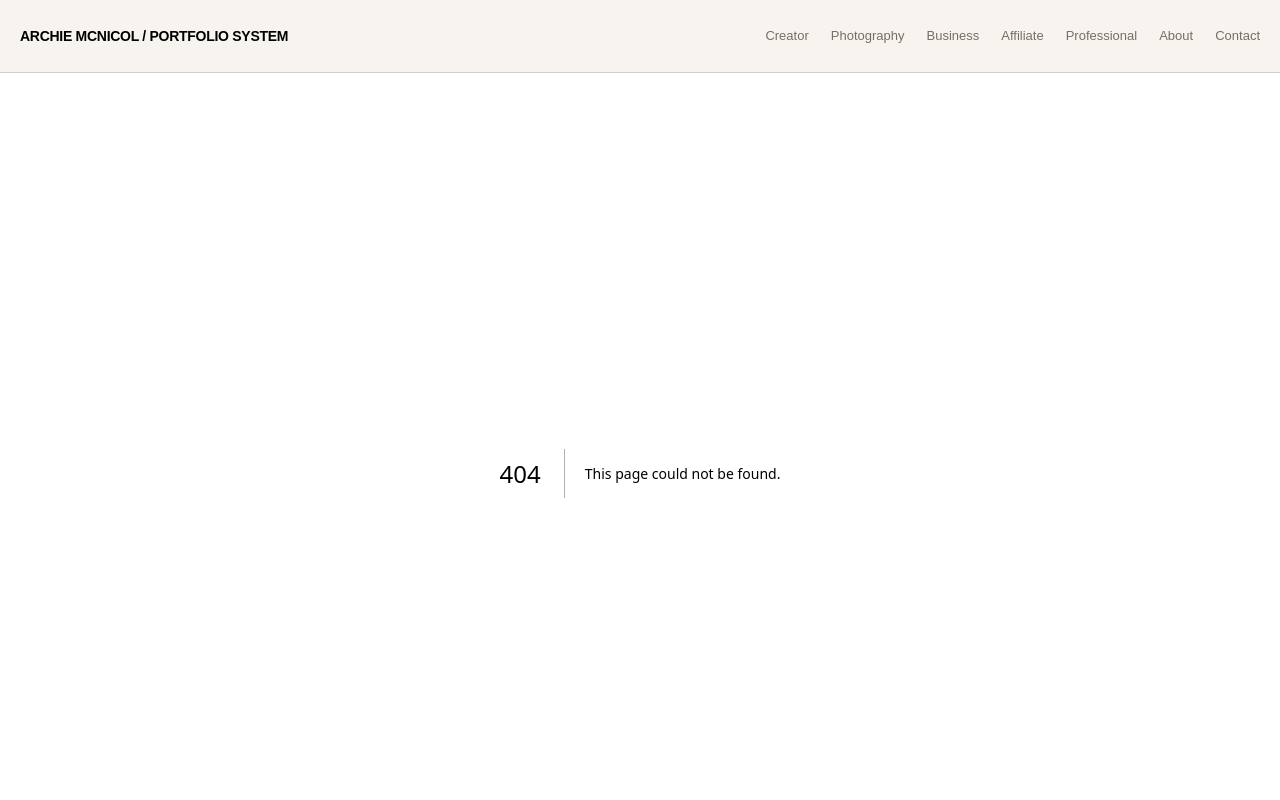
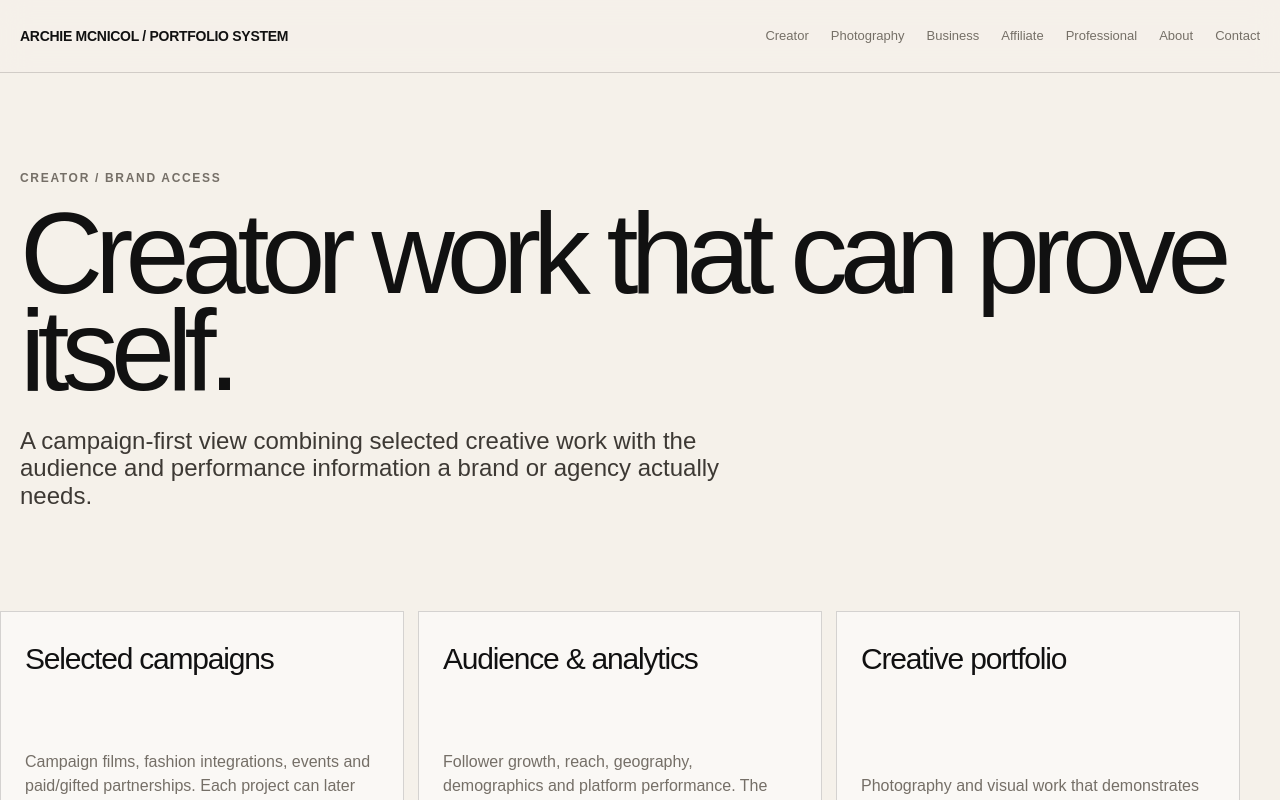
Before and after one commit to archiemcnicol/archie-portfolio, a Next.js app: page /creator in a window 1280 px wide. Before the commit this address had no page. Shown: the top 800 px of the page. Built offline with nearby package versions, Linux system fonts and the light colour scheme.

Commit message:
Add creator portfolio route

```diff
--- /dev/null
+++ b/src/app/creator/page.tsx
@@ -0,0 +1,9 @@
+import { PageShell } from "@/components/page-shell";
+export default function CreatorPage(){return <PageShell eyebrow="Creator / brand access" title="Creator work that can prove itself." intro="A campaign-first view combining selected creative work with the audience and performance information a brand or agency actually needs." blocks={[
+{title:"Selected campaigns",copy:"Campaign films, fashion integrations, events and paid/gifted partnerships. Each project can later hold deliverables, creative, results and a testimonial."},
+{title:"Audience & analytics",copy:"Follower growth, reach, geography, demographics and platform performance. The detailed version will become permission-controlled."},
+{title:"Creative portfolio",copy:"Photography and visual work that demonstrates taste beyond sponsored content.",href:"/photography"},
+{title:"Brand experience",copy:"Previous partnerships, campaign formats, working style and selected outcomes."},
+{title:"Packages",copy:"A private section for deliverables, usage options and commercial package information."},
+{title:"Contact",copy:"A clean hand-off from evaluation to enquiry.",href:"/contact"}
+]}/>}
```
